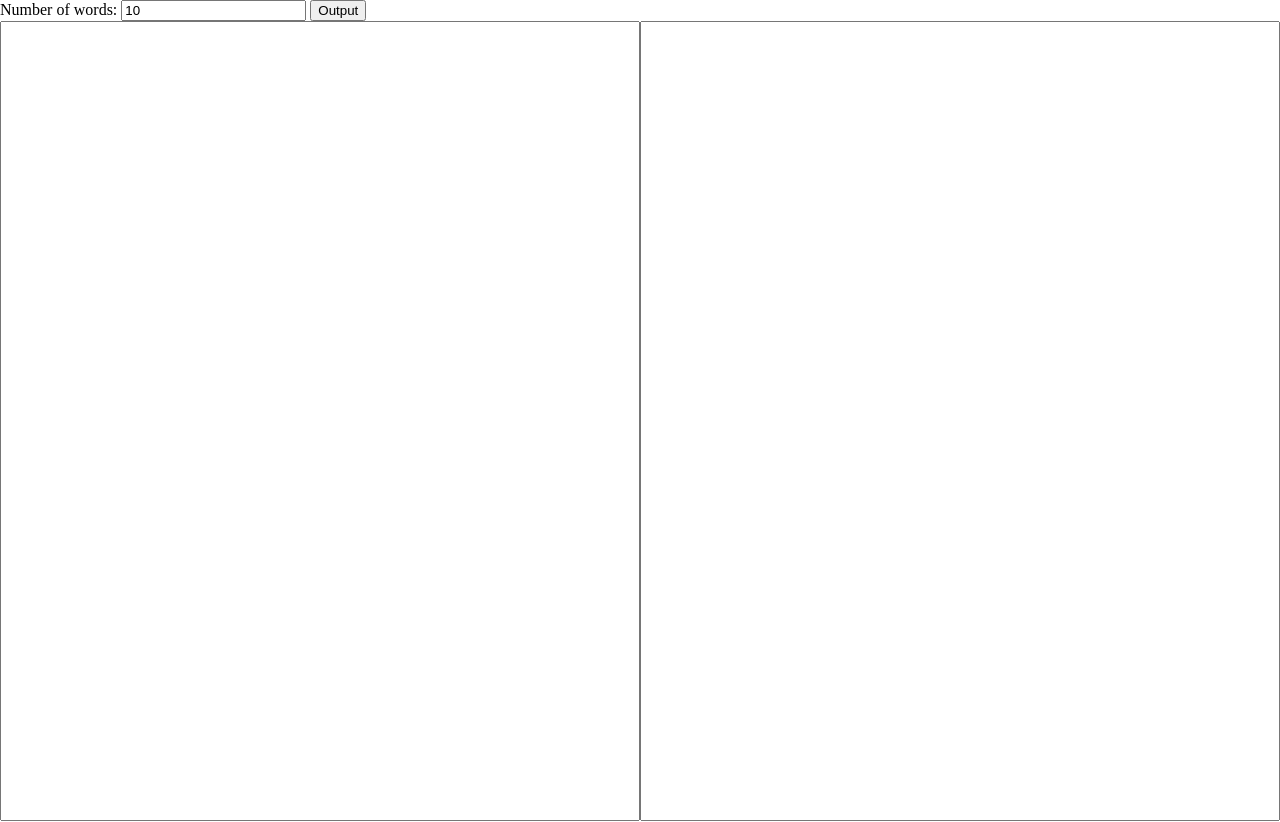
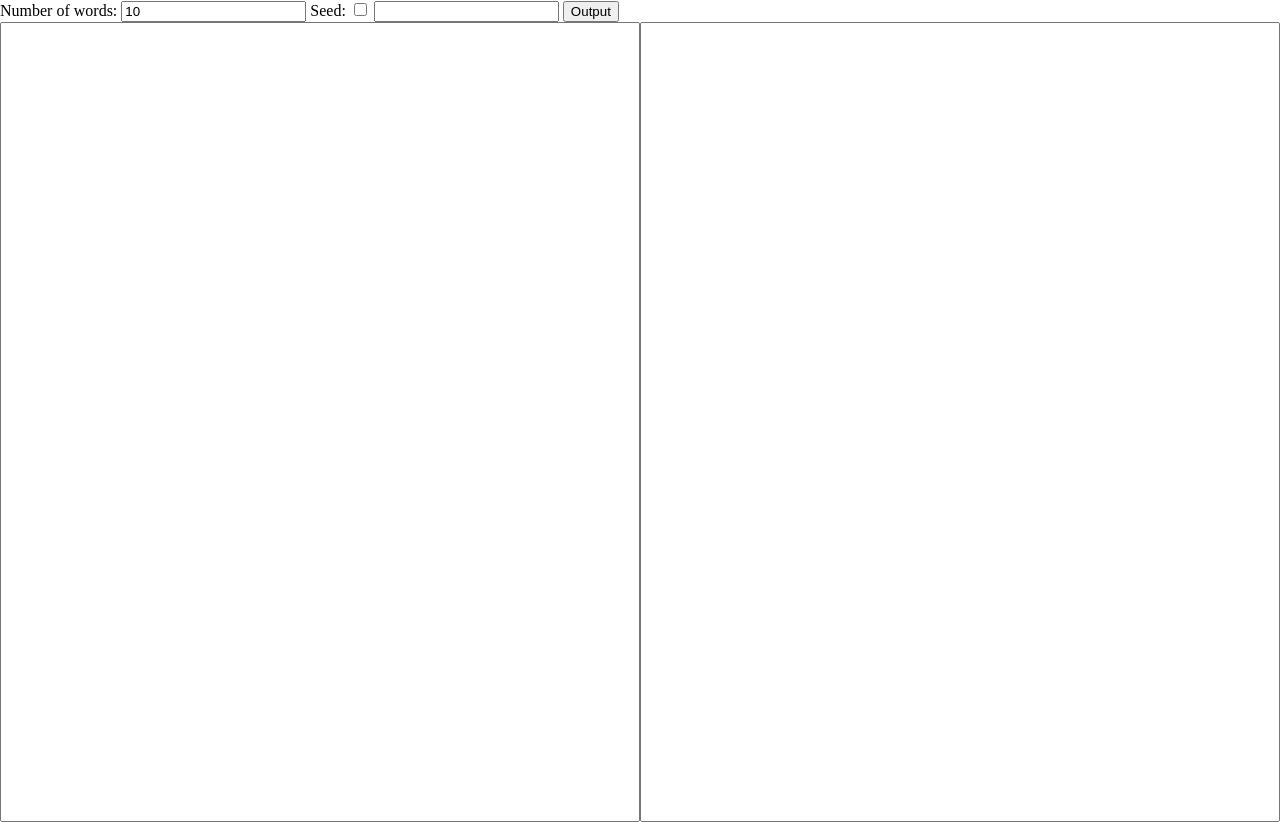
Before and after one commit to logiclogue/conlang-word-generator, a website: page index.html in a window 1280 px wide. Drawn offline with nearby package versions, Linux system fonts and the light colour scheme; files that its build step writes are made by us from their sources.

Commit message:
Adds capacity for input seed in HTML

```diff
--- a/index.html
+++ b/index.html
@@ -12,6 +12,10 @@
 	<div class="div-toolbar">
 		<label>Number of words:</label>
 		<input id="input-word-number" type="number" value="10">
+
+                <label>Seed:</label>
+                <input id="checkbox-is-seed" type="checkbox">
+                <input id="input-seed" type="text" readonly>
 
 		<button id="button-output">Output</button>
 	</div>
```
